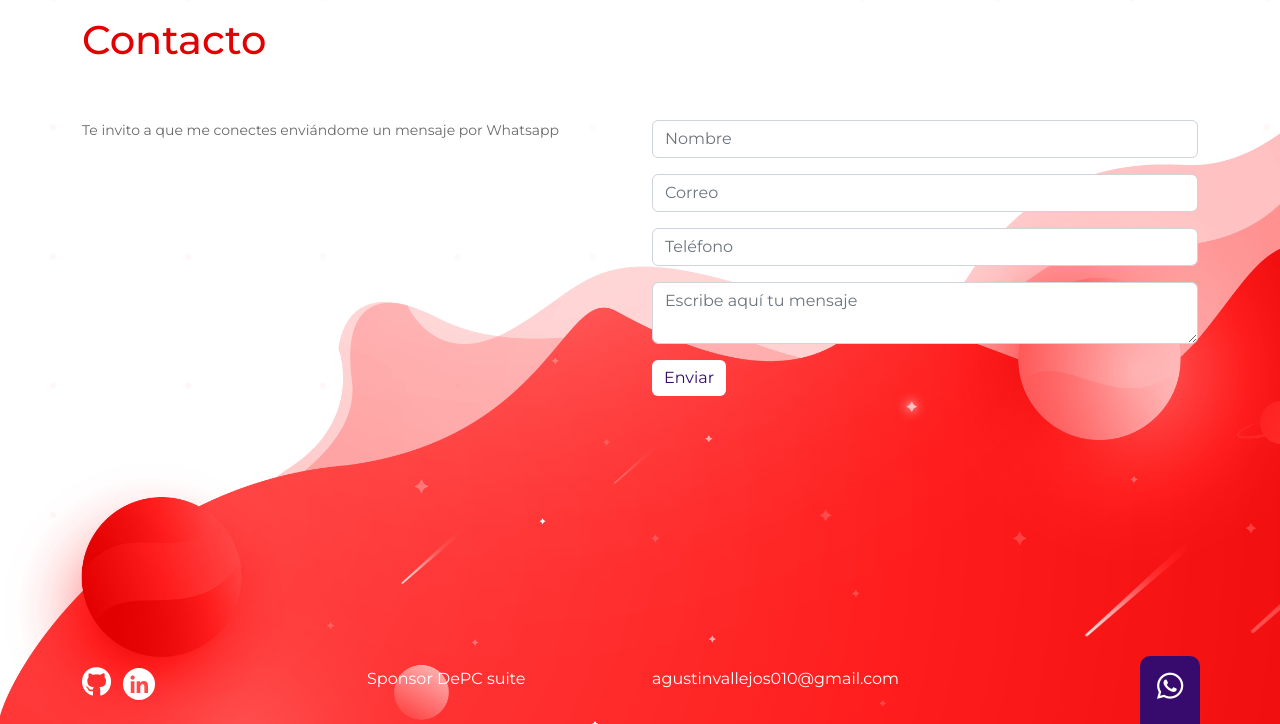
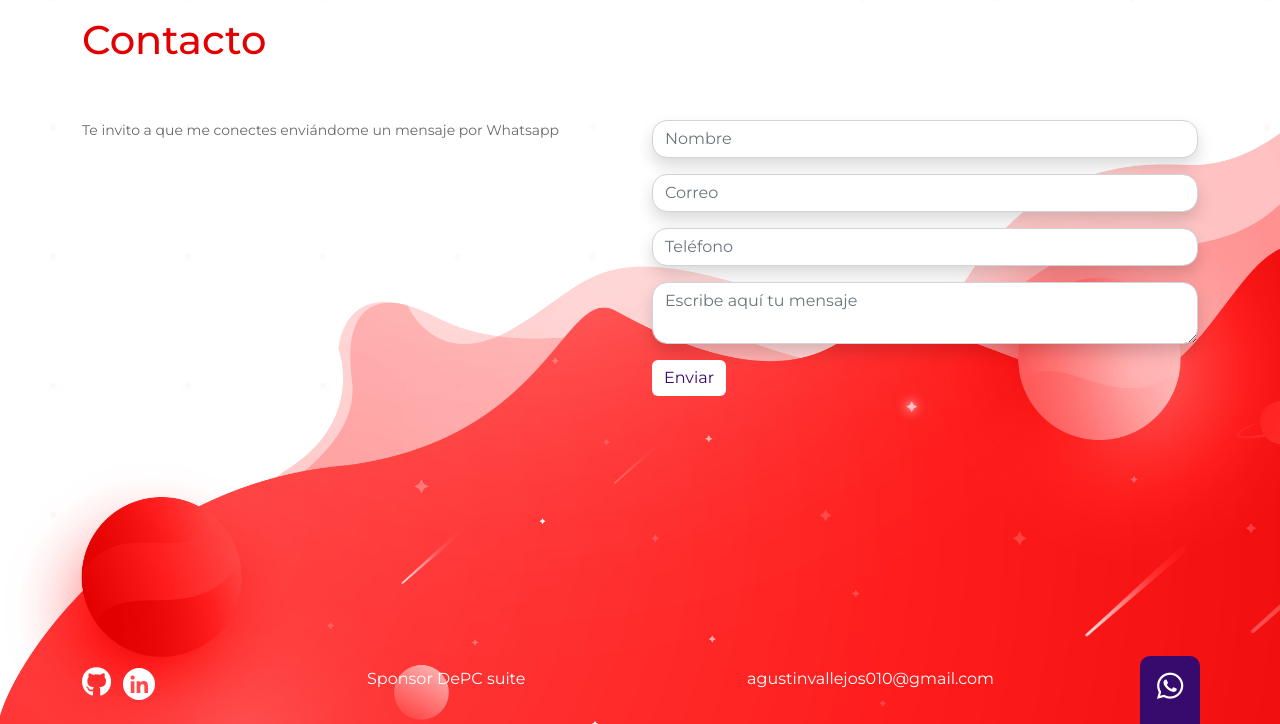
Before and after one commit to AgusVallejos/portfolio, a PHP site: page /contacto.html in a window 1280 px wide. Shown: the part 76-800 px from the top of the page. Run offline with PHP 8.4, Linux system fonts and the light colour scheme.

Commit message:
Portafolio responsive completo

```diff
--- a/contacto.html
+++ b/contacto.html
@@ -52,25 +52,25 @@
         </div>
 
         <div class="row">
-            <div class="col-6">
+            <div class="col-12 col-sm-6">
                 <p>Te invito a que me conectes enviándome un mensaje por Whatsapp</p>
             </div>
 
-            <div class="col-6">
+            <div class="col-12 col-sm-6">
                 <form action="" method="POST">
                     <div class="pb-3">
-                        <input type="text" name="txtNombre" id="txtNombre" placeholder="Nombre" class="form-control">
+                        <input type="text" name="txtNombre" id="txtNombre" placeholder="Nombre" class="form-control shadow">
                     </div>
                     <div class="pb-3">
-                        <input type="email" name="txtCorreo" id="txtCorreo" placeholder="Correo" class="form-control">
+                        <input type="email" name="txtCorreo" id="txtCorreo" placeholder="Correo" class="form-control shadow">
                     </div>
                     <div class="pb-3">
                         <input type="tel" name="txtTelefono" id="txtTelefono" placeholder="Teléfono"
-                            class="form-control">
+                            class="form-control shadow">
                     </div>
                     <div class="pb-3">
                         <textarea name="txtMensaje" id="txtMensaje" placeholder="Escribe aquí tu mensaje"
-                            class="form-control"></textarea>
+                            class="form-control shadow" required style="Height:ol-sm-3"></textarea>
                     </div>
                     <div class="">
                         <button type="sumbit" name="btnEnviar" id="btnEnviar" class="btn">Enviar</button>
@@ -86,16 +86,16 @@
                 title="Contactame por Whatsapp"> <i class="fa-brands fa-whatsapp"></i></a>
         </div>
         <div class="row">
-            <div class="col-3">
+            <div class="col-6 col-sm-3">
                 <a href="" target="_blank" title="Github"> <i class="fab fa-github"></i></a>
                 <a href="https://www.linkedin.com/in/agustin-vallejos/" target="_blank" title="Linkedin"> <i class="fab fa-linkedin-in"></i></a>
             </div>
 
-            <div class="col-3">
+            <div class="col-6 col-sm-3">
                 Sponsor <a href="">DePC suite</a>
             </div>
 
-            <div class="col-3">
+            <div class="col-11 offset-1 col-sm-3">
                 <a href="mailto:agustinvallejos010@gmail.com">agustinvallejos010@gmail.com</a>
             </div>
         </div>
--- a/css/estilos.css
+++ b/css/estilos.css
@@ -16,7 +16,7 @@ border-radius: 20px;
 
 #proyectos {
     background-image: url(../images/fondo-proyectos.png);
-    background-size:cover;
+    background-size: cover;
 }
 
 #inicio {
@@ -91,6 +91,7 @@ footer .fa-github {
     font-size: 30px;
     color: white;
 }
+
 footer .fa-linkedin-in {
     color: #ff4a49;
     background-color: white;
@@ -109,7 +110,7 @@ main p {
 }
 
 .color-gradiente {
-    background: rgba(184, 37, 20, 1);
+    background: linear-gradient(to right, rgba(184, 37, 20, 1) 0%, rgba(214, 52, 30, 1) 47%, rgba(240, 47, 23, 1) 70%, rgba(240, 47, 23, 1) 100%);
     height: 50px;
 }
 
@@ -125,12 +126,13 @@ main p {
 .btn-rojo {
     color: white;
     font-weight: 300;
-    background-color:#E20000;
+    background-color: #E20000;
     border-radius: 120px;
 }
 
-#proyectos footer .fa-github, #sobre-mi footer .fa-github {
-    color:#E20000;
+#proyectos footer .fa-github,
+#sobre-mi footer .fa-github {
+    color: #E20000;
 }
 
 #proyectos footer .fa-linkedin-in {
@@ -140,11 +142,13 @@ main p {
 
 #sobre-mi footer .fa-linkedin-in {
     color: red;
-    background-color: white;;
+    background-color: white;
+    ;
 }
 
-#proyectos footer a, #sobre-mi footer a {
-    color:rgba(240, 47, 23, 1);
+#proyectos footer a,
+#sobre-mi footer a {
+    color: rgba(240, 47, 23, 1);
     text-decoration: underline;
 }
 
@@ -153,11 +157,11 @@ main p {
 }
 
 .cof {
-    color:rgba(240, 47, 23, 1);
+    color: rgba(240, 47, 23, 1);
     text-decoration: none;
 }
 
- #inicio p{
+#inicio p {
     color: white;
     font-size: 17px;
     font-weight: 600;
@@ -169,13 +173,14 @@ main p {
     border-radius: 15px;
 }
 
- nav li{
+nav li {
     padding-left: 20px;
 }
 
 .div-cohete {
     height: 410px;
 }
+
 .cohete {
     height: 400px;
 }
@@ -237,32 +242,37 @@ main p {
     text-transform: uppercase;
 }
 
- #experiencia h5, #formacion h5, #cursos h5 {
+#experiencia h5,
+#formacion h5,
+#cursos h5 {
     font-size: 14px;
     color: #6A6A6A;
 
 }
 
- #formacion h2, #cursos h2 {
+#formacion h2,
+#cursos h2 {
     color: red;
     font-size: 24px;
     font-weight: 400;
 }
 
-#formacion h3, #cursos h3 {
+#formacion h3,
+#cursos h3 {
     color: #6A6A6A;
     font-size: 18px;
     font-weight: 600;
 }
 
-#formacion h4, #cursos h4 {
+#formacion h4,
+#cursos h4 {
     color: #E20000;
     font-size: 17px;
 }
 
 #formacion a {
     text-decoration: none;
-    color:#6a6a6a
+    color: #6a6a6a
 }
 
 .baw {
@@ -300,3 +310,54 @@ main p {
     font-size: 14px;
     list-style-type: none;
 }
+
+#contacto input {
+    border-radius: 15px;
+}
+
+#contacto textarea {
+    border-radius: 15px;
+}
+
+@media (max-width: 750px) {
+
+
+    #inicio p {
+        color: #E20000;
+        font-size: 16px;
+        border: #E20000 1px solid;
+        padding: 10px;
+    }
+
+    #inicio footer,
+    #contacto footer {
+        color: #E20000
+    }
+
+    #inicio footer a,
+    #contacto footer a {
+        color: #E20000
+    }
+
+    #inicio .fa-github,
+    #contacto .fa-github {
+        color: red;
+    }
+
+
+    #contacto,
+    #inicio {
+        background-image: url("../images/fondo-proyectos.png");
+        background-size: contain;
+        background-repeat: no-repeat;
+    }
+
+    #proyectos {
+        background-size: contain;
+        background-repeat: no-repeat;
+    }
+
+    #contacto textarea {
+        height: 150px;
+    }
+}
```
Also changed, not shown: index.html (+9 -9 lines), proyectos.html (+4 -4 lines), sobre-mi.html (+4 -5 lines). Lines whose indentation alone changed are shown as unchanged.
